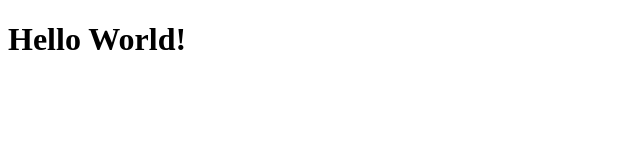
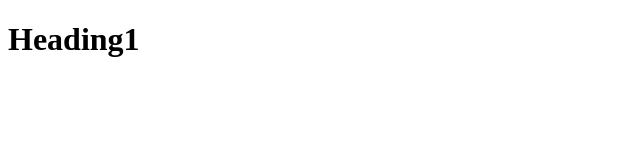
Before and after one commit to PadalaVenkataKrishnareddy/Hello-World-Deploy, a plain HTML site: page index.html in a window 1280 px wide. Shown: the whole page, without its empty margins (0-640 px from the left). Drawn offline with Linux system fonts and the light colour scheme.

Commit message:
Update index.html
heading updated

```diff
--- a/index.html
+++ b/index.html
@@ -4,6 +4,6 @@
     <title>Hello World</title>
   </head>
   <body>
-    <h1>Hello World!</h1>
+    <h1>Heading1</h1>
   </body>
 </html>
```
